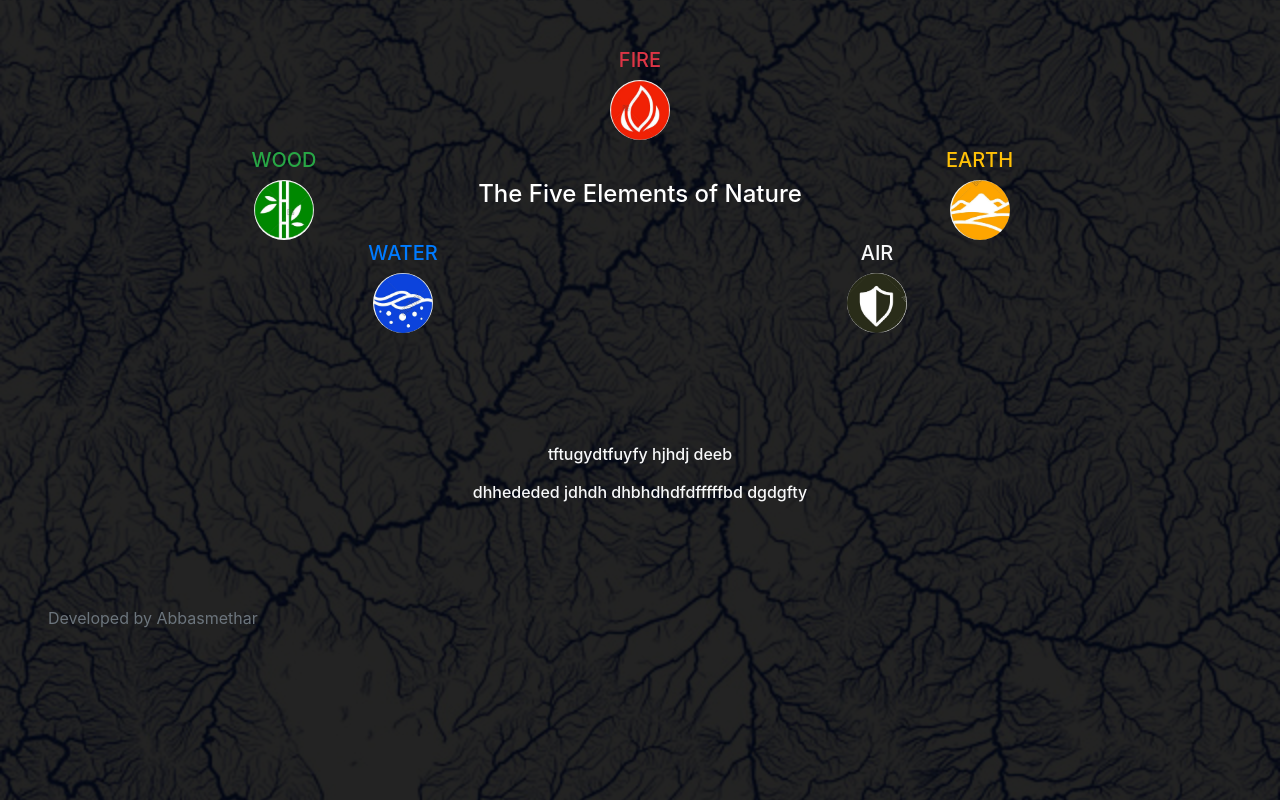
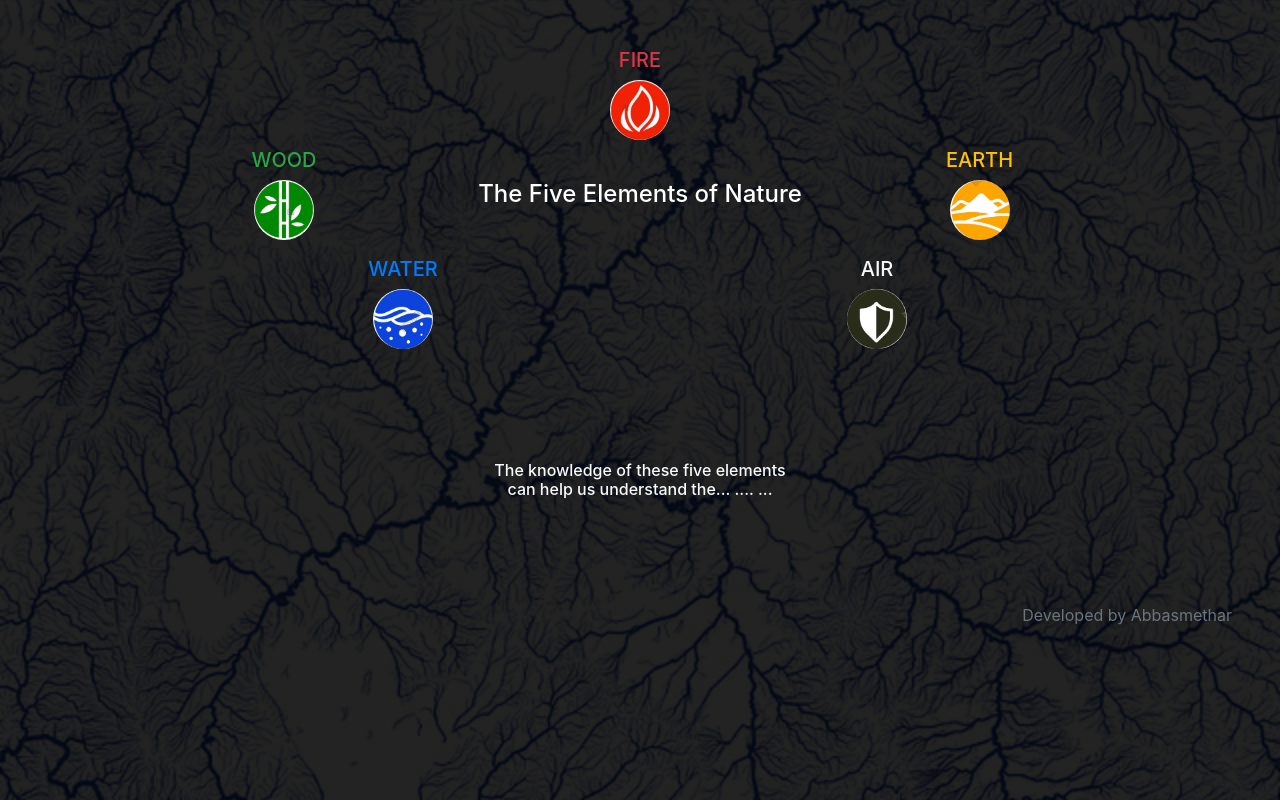
Before and after one commit to abbasmethar/acumeridian, a plain HTML site: page index.html in a window 1280 px wide. Shown: the top 800 px of the page. Drawn offline with nearby package versions, Linux system fonts and the light colour scheme.

Commit message:
Update index.html

```diff
--- a/index.html
+++ b/index.html
@@ -41,7 +41,7 @@
 
               </div>
 
-              <div class="col-4 my-4 text-center pt-3">
+              <div class="col-4 my-4 text-center p-3">
 
                 <h4 class="text-white title-fiveelement"> The Five Elements of Nature</h4>
               </div>
@@ -90,14 +90,14 @@
                </div><br><br>
 
                <div class="text-center mt-3 p-5">
-                <h6 class="text-light">tftugydtfuyfy hjhdj deeb <br> <br>
-                  dhhededed jdhdh dhbhdhdfdfffffbd dgdgfty</h6>
+                <h6 class="text-light">The knowledge of these five elements<br>
+                  can help us understand the... .... ...</h6>
                </div>
 
 
         </div>
 
-        <div class="text-left text-secondary p-5">Developed by Abbasmethar</div>
+        <div class="text-right text-secondary p-5">Developed by Abbasmethar</div>
 
     </div>
 
```
